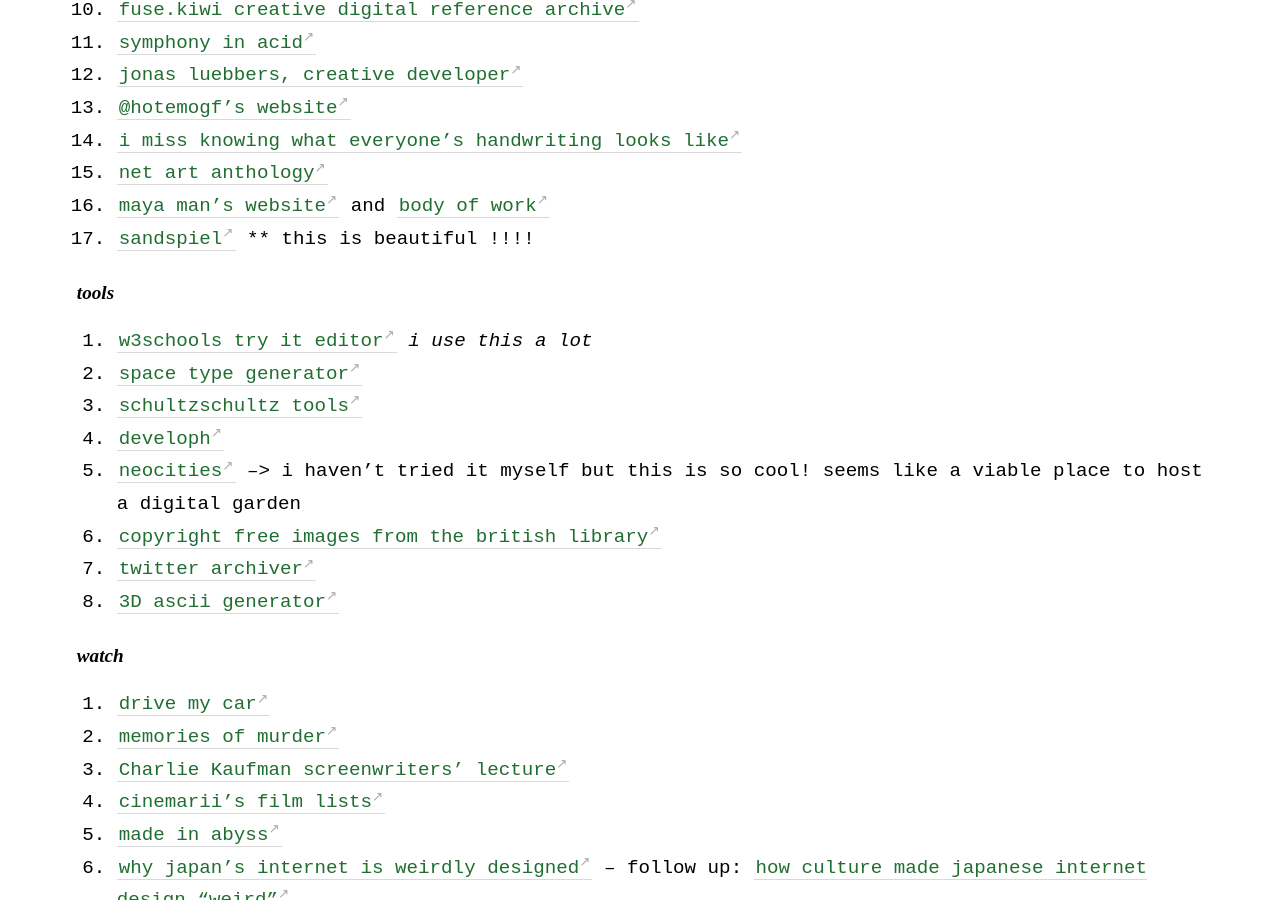
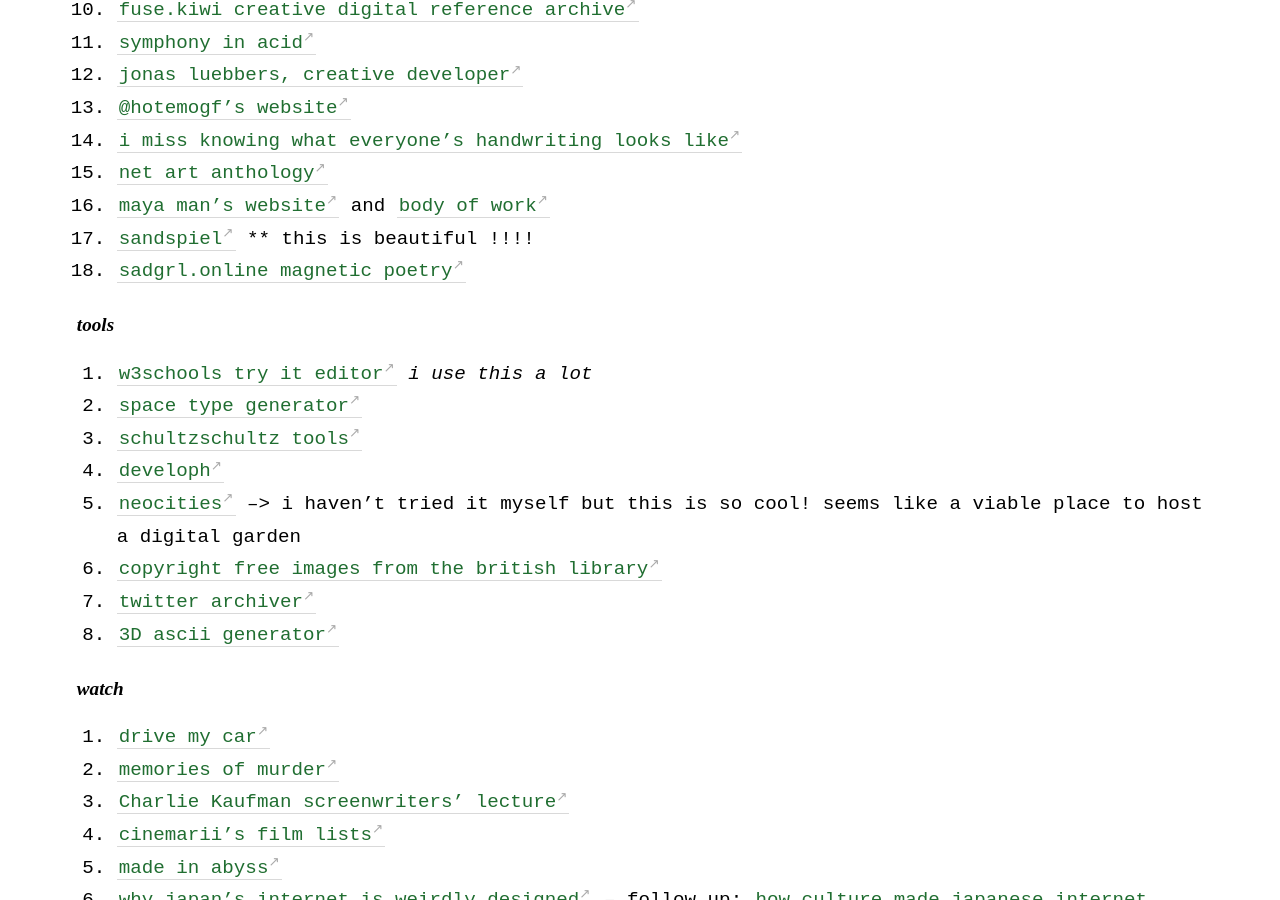
Before and after one commit to geminiworms/talyssagarden.github.io, a Jekyll site: the page built from _pages/big-list.md, in a window 1280 px wide and 900 px high, scrolled down 544 px. Built offline with Jekyll 4.4.1, drawn with Linux system fonts in a browser that asks for light colours.

Commit message:
Update big-list.md

```diff
--- a/_pages/big-list.md
+++ b/_pages/big-list.md
@@ -24,6 +24,7 @@
 15. [net art anthology](https://re-net-art-anthology.superhi.hosting/)
 16. [maya man's website](https://mayaontheinter.net/) and [body of work](https://mayaontheinter.net/index)
 17. [sandspiel](https://sandspiel.club/) ** this is beautiful !!!!
+18. [sadgrl.online magnetic poetry](https://sadgrl.online/magnet-poetry/)
 
 #### tools
 1. [w3schools try it editor](https://www.w3schools.com/html/tryit.asp?filename=tryhtml_basic) *i use this a lot*
```
